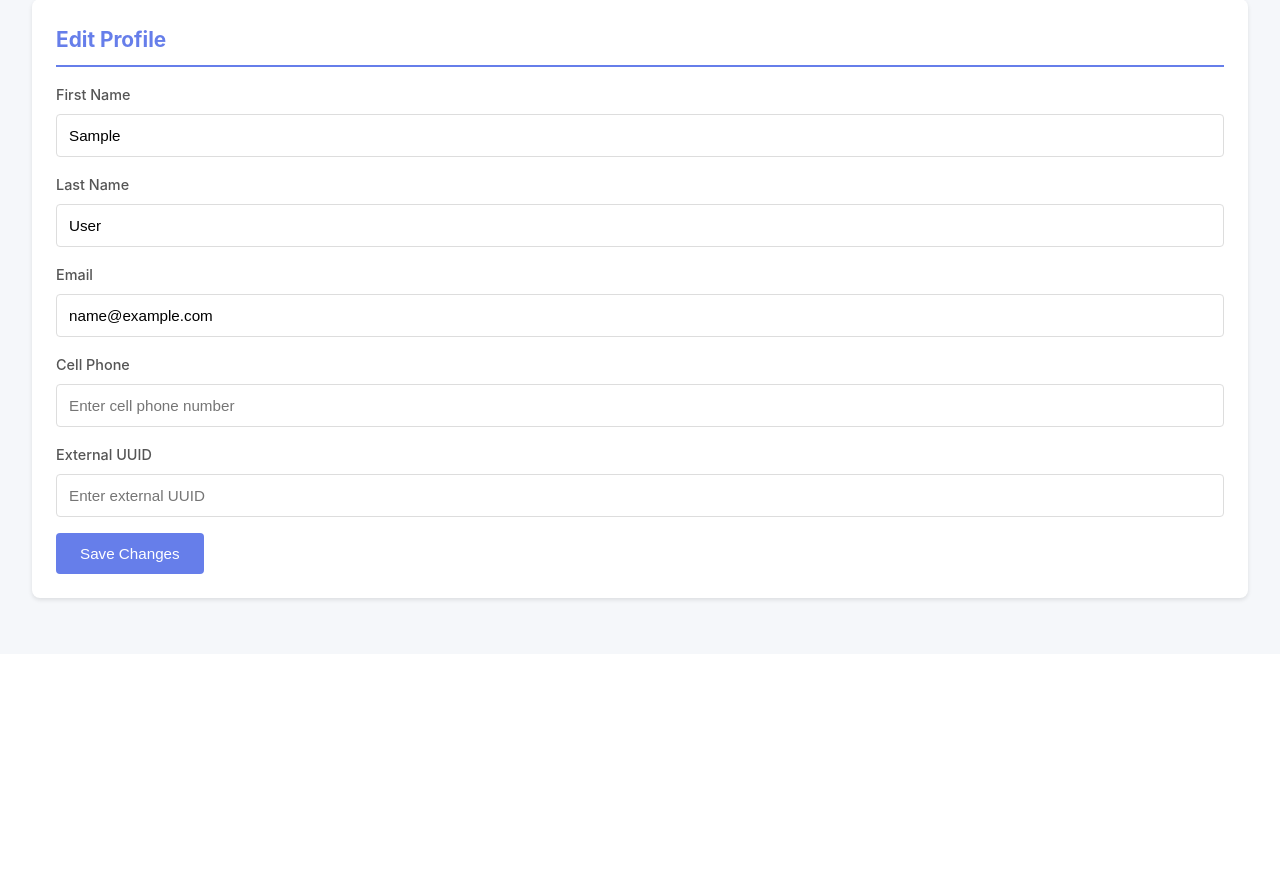
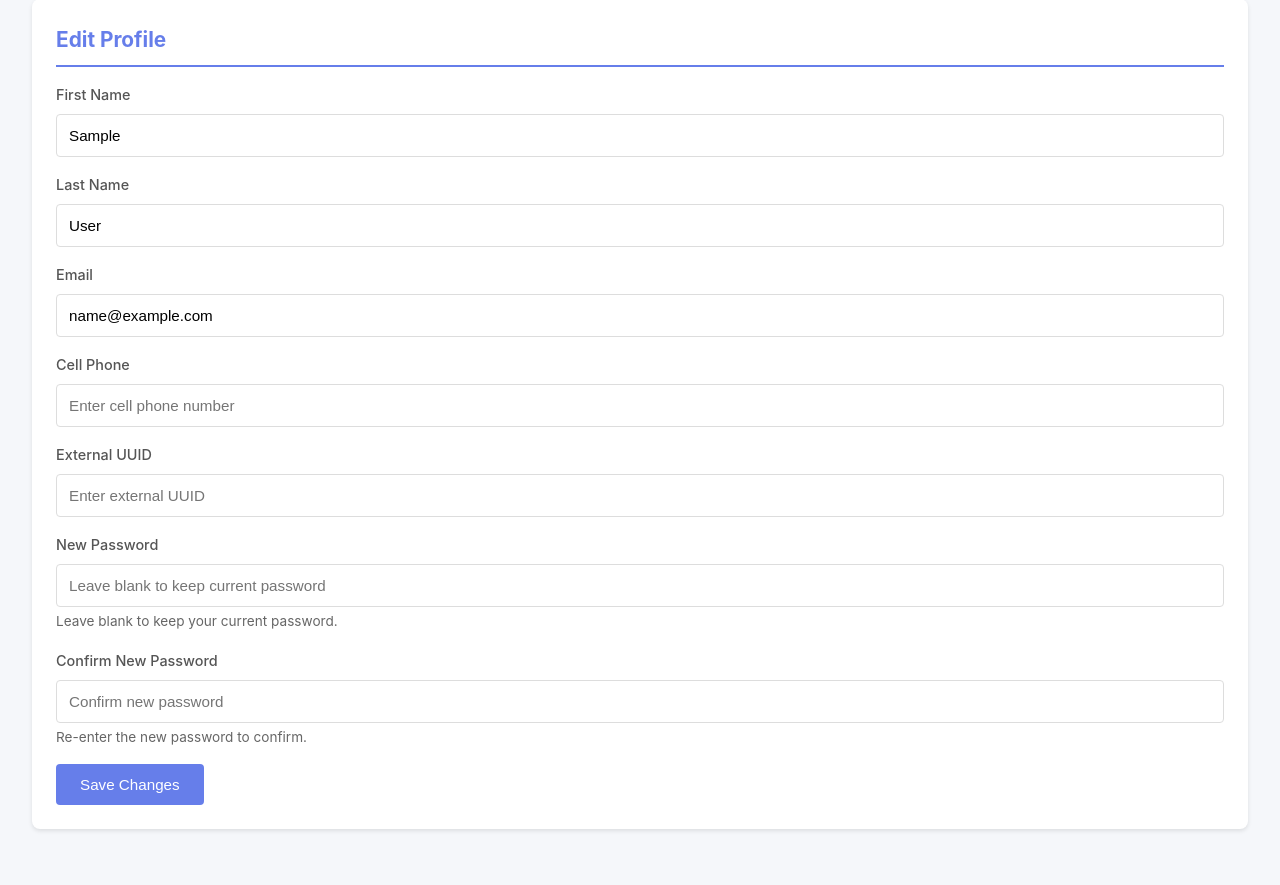
Before and after one commit to Alma-Intel/Cosmos, a Django app: page /profile/ in a window 1280 px wide. Shown: the part 579-1464 px from the top of the page. Before the commit the page ends 1182 px from the top, so only its background shows below. Run offline with Django 4.2, Linux system fonts and the light colour scheme; the visitor is signed in with stand-in values (Sample User, id 1); data comes from the database, SQL or seed files in the repository; data that the repository does not hold is empty.

Commit message:
feat: add new password fields to profile form and implement validation; update views and templates to handle password changes

```diff
--- a/conversations/forms.py
+++ b/conversations/forms.py
@@ -386,6 +386,41 @@ class ProfileForm(forms.Form):
             'placeholder': 'Enter cell phone number'
         })
     )
+    new_password = forms.CharField(
+        max_length=128,
+        required=False,
+        label='New Password',
+        widget=forms.PasswordInput(attrs={
+            'class': 'form-control',
+            'placeholder': 'Leave blank to keep current password'
+        }),
+        help_text='Leave blank to keep your current password.'
+    )
+    confirm_password = forms.CharField(
+        max_length=128,
+        required=False,
+        label='Confirm New Password',
+        widget=forms.PasswordInput(attrs={
+            'class': 'form-control',
+            'placeholder': 'Confirm new password'
+        }),
+        help_text='Re-enter the new password to confirm.'
+    )
+
+    def clean(self):
+        cleaned_data = super().clean()
+        new_password = cleaned_data.get('new_password')
+        confirm_password = cleaned_data.get('confirm_password')
+
+        if new_password or confirm_password:
+            if not new_password:
+                raise forms.ValidationError('Please enter a new password.')
+            if not confirm_password:
+                raise forms.ValidationError('Please confirm your new password.')
+            if new_password != confirm_password:
+                raise forms.ValidationError('Passwords do not match.')
+
+        return cleaned_data
 
     def __init__(self, *args, **kwargs):
         profile_instance = kwargs.pop('profile_instance', None)
--- a/conversations/views_other.py
+++ b/conversations/views_other.py
@@ -475,6 +475,13 @@ def profile(request):
             request.user.first_name = form.cleaned_data.get('first_name', '')
             request.user.last_name = form.cleaned_data.get('last_name', '')
             request.user.email = form.cleaned_data.get('email', '')
+
+            # Update password if provided
+            new_password = form.cleaned_data.get('new_password')
+            if new_password:
+                request.user.set_password(new_password)
+                messages.success(request, 'Password changed successfully!')
+
             request.user.save()
 
             # Update profile fields
--- a/templates/conversations/profile.html
+++ b/templates/conversations/profile.html
@@ -257,6 +257,44 @@
             {% endif %}
         </div>
 
+        <div class="form-group">
+            <label for="{{ form.new_password.id_for_label }}">{{ form.new_password.label }}</label>
+            {{ form.new_password }}
+            {% if form.new_password.help_text %}
+            <div class="help-text">{{ form.new_password.help_text }}</div>
+            {% endif %}
+            {% if form.new_password.errors %}
+            <ul class="errorlist">
+                {% for error in form.new_password.errors %}
+                <li>{{ error }}</li>
+                {% endfor %}
+            </ul>
+            {% endif %}
+        </div>
+
+        <div class="form-group">
+            <label for="{{ form.confirm_password.id_for_label }}">{{ form.confirm_password.label }}</label>
+            {{ form.confirm_password }}
+            {% if form.confirm_password.help_text %}
+            <div class="help-text">{{ form.confirm_password.help_text }}</div>
+            {% endif %}
+            {% if form.confirm_password.errors %}
+            <ul class="errorlist">
+                {% for error in form.confirm_password.errors %}
+                <li>{{ error }}</li>
+                {% endfor %}
+            </ul>
+            {% endif %}
+        </div>
+
+        {% if form.non_field_errors %}
+        <ul class="errorlist">
+            {% for error in form.non_field_errors %}
+            <li>{{ error }}</li>
+            {% endfor %}
+        </ul>
+        {% endif %}
+
         <button type="submit" class="btn btn-primary">Save Changes</button>
     </form>
 </div>
```
